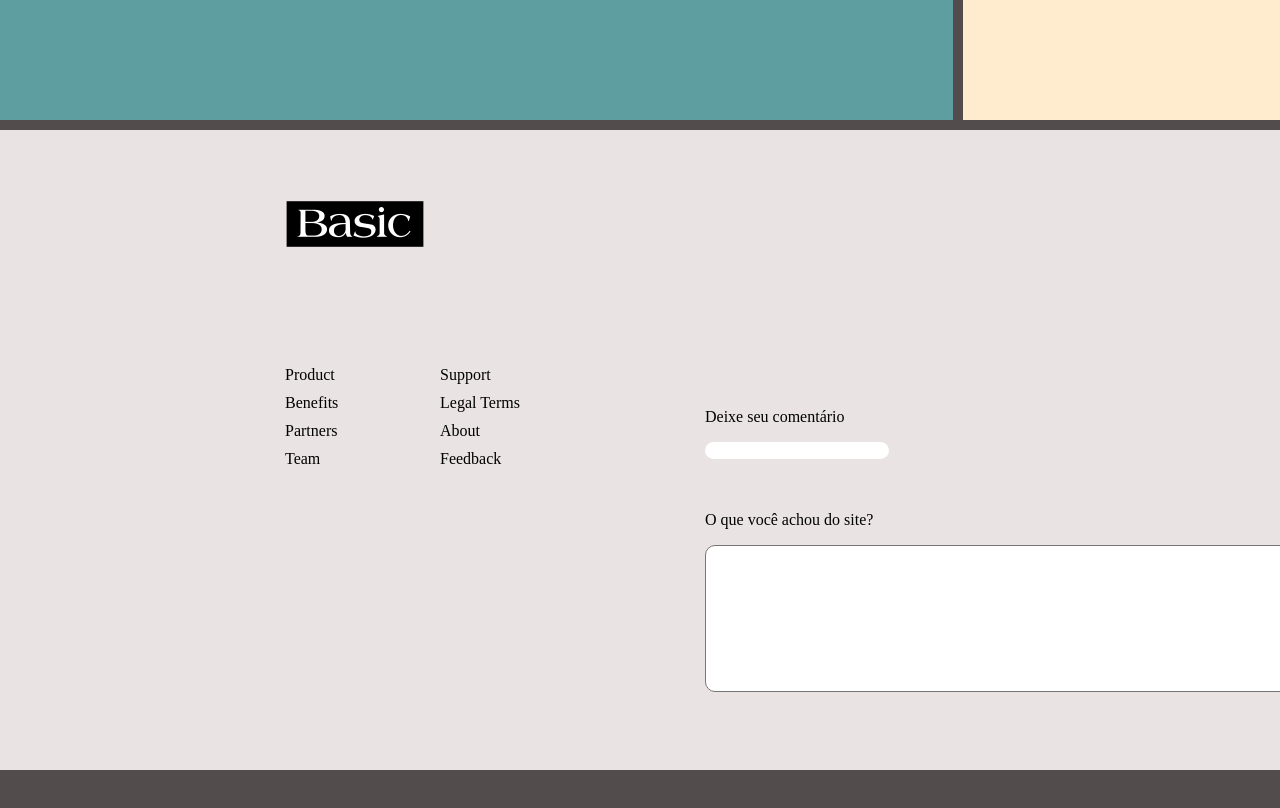
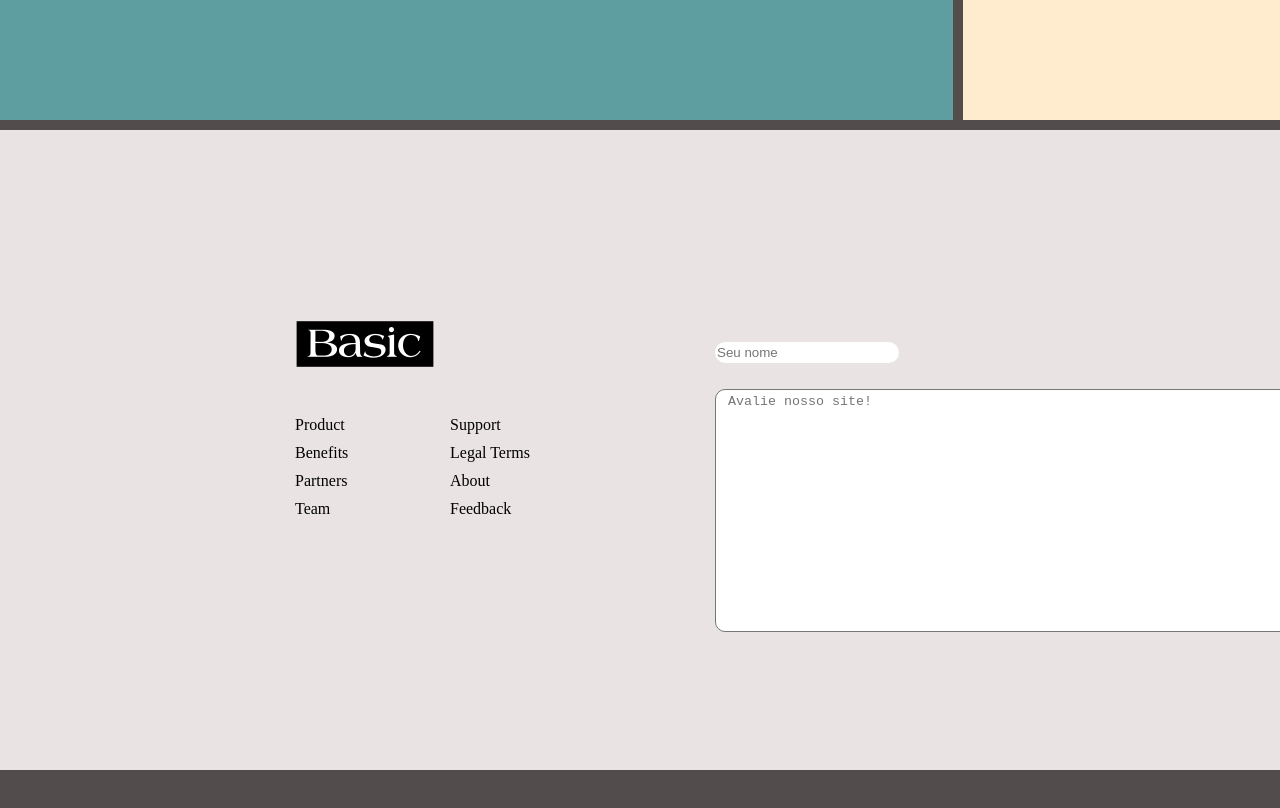
Before and after one commit to Suzei/css-grid-estudo, a plain HTML site: page index.html in a window 1280 px wide. Shown: the part 1660-2468 px from the top of the page. Before the commit the page ends 2430 px from the top, so only its background shows below. Drawn offline with Linux system fonts and the light colour scheme.

Commit message:
Finalizando footer

```diff
--- a/css/style.css
+++ b/css/style.css
@@ -27,8 +27,6 @@ html, body {
     grid-area: header;
     border-radius: 9px;
 }
-
-
 
 
 
@@ -68,6 +66,13 @@ footer {
   background-size: 150px;
   height: 150px;
   margin-left: 280px;
+  position: relative;
+  top: 120px;
+  left: 10px;
+}
+
+form h3 {
+  font-size: 30px;
 }
 
 
@@ -83,7 +88,7 @@ footer {
 .footer-content {
   display: flex;
   align-items: center;
-  margin-left: 250px;
+  margin-left: 260px;
 }
 
 .footer-topics {
@@ -117,7 +122,7 @@ footer {
 
 .line {
   background-color: black;
-  height: 200px;
+  height: 300px;
   width: 0.5px;
   margin-left: 80px;
   margin-bottom: 250px;
@@ -128,19 +133,31 @@ footer {
   display: flex;
   flex-direction: column;
   margin-left: 100px;
-  height: 300px
+  height: 300px;
+  margin-bottom: 220px
 }
+
+
+
+
 
 .user-name {
   height: 20px;
   border-radius: 20px;
   border: none;
   width: 180px;
+  position: relative;
+  top: 10px;
 }
 
 textarea {
   resize: none;
   border-radius: 10px;
-  height: 250px;
+  height: 250px !important;
   width: 850px;
 }
+
+textarea::placeholder {
+  padding-left: 10px;
+  padding-top: 2px
+}
--- a/index.html
+++ b/index.html
@@ -5,6 +5,7 @@
     <meta http-equiv="X-UA-Compatible" content="IE=edge">
     <link rel="stylesheet" href="./css/style.css">
     <link rel="stylesheet" href="./plugins/aos/dist/aos.css">
+    <link rel="stylesheet" href="https://cdnjs.cloudflare.com/ajax/libs/font-awesome/4.7.0/css/font-awesome.min.css">
     <meta name="viewport" content="width=device-width, initial-scale=1.0">
     <title>Document</title>
 </head>
@@ -21,7 +22,7 @@
 
         </div>
 
-        <div class="style4 " data-aos="fade-right">
+        <div class="style4">
 
 
         </div>
@@ -31,7 +32,7 @@
         </div>
      <footer>
 
-        <div class="footer-move" data-aos="fade-in">
+        <div class="footer-move" data-aos="fade-up">
             <h3 class="logo"></h3>
                 <div class="footer-content">
                         <div class="footer-topics">
@@ -53,10 +54,9 @@
 
                 <div class="form-move">
                     <form action="get" class="form-footer">
-                        <p>Deixe seu comentário</p>
-                        <input type="text" placeholder="" class="user-name"><br><br>
-                        <p>O que você achou do site?</p>
-                        <textarea name="" class="comment" cols="30" rows="10"></textarea>
+                        <input type="text" placeholder="Seu nome" class="user-name"><br><br>
+
+                        <textarea name="" class="comment" cols="30" rows="10" placeholder="Avalie nosso site!"></textarea>
                     </form>
                 </div>
 
```
